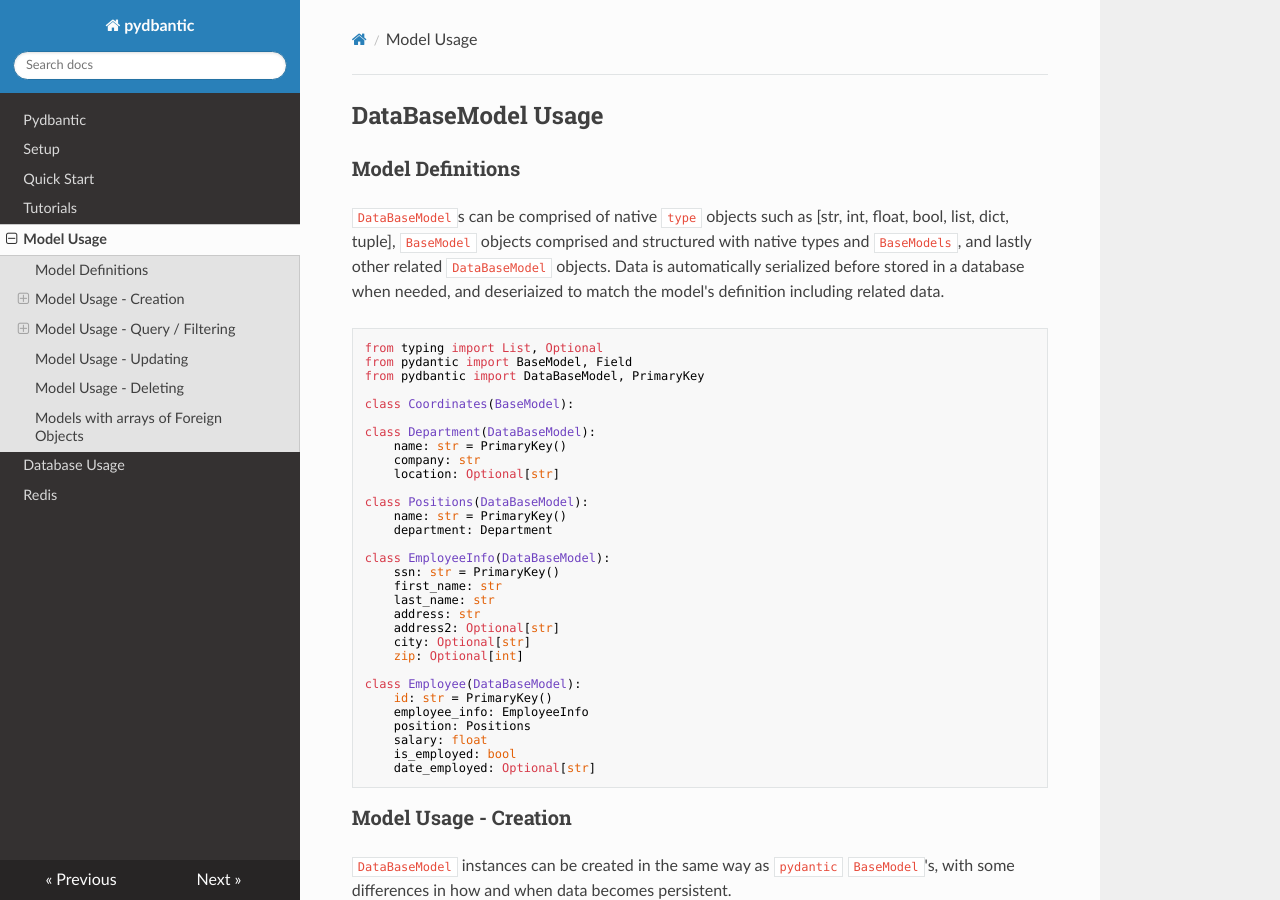
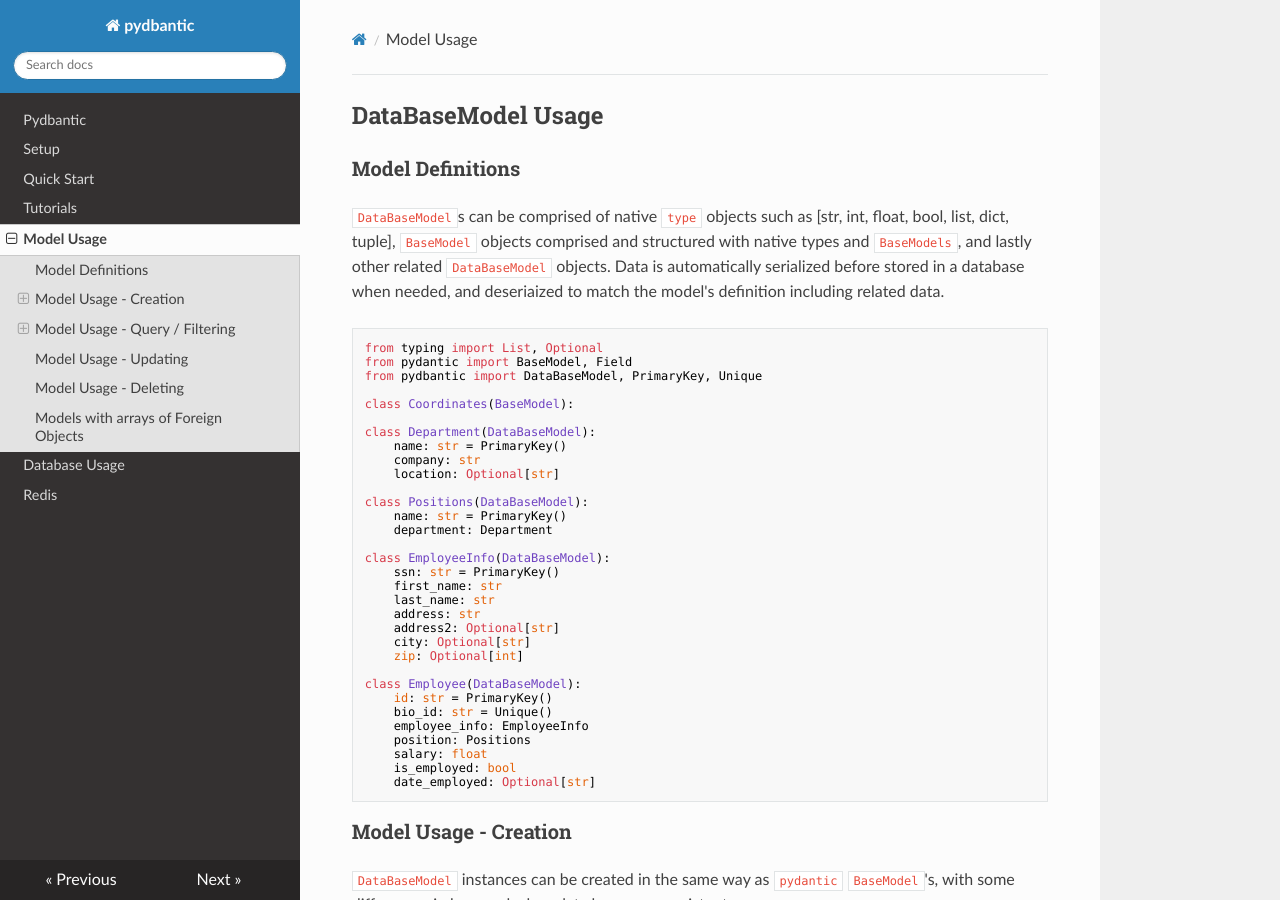
Before and after one commit to codemation/pydbantic, an MkDocs documentation site: the page built from docs/model-usage.md, in a window 1280 px wide and 900 px high. Built offline with MkDocs 1.6.1, drawn with Linux system fonts in a browser that asks for light colours; nearby versions of some CDN libraries.

Commit message:
Added Unique() examples in documentation

````diff
--- a/docs/model-usage.md
+++ b/docs/model-usage.md
@@ -6,7 +6,7 @@
 ```python
 from typing import List, Optional
 from pydantic import BaseModel, Field
-from pydbantic import DataBaseModel, PrimaryKey
+from pydbantic import DataBaseModel, PrimaryKey, Unique
 
 class Coordinates(BaseModel):
 
@@ -30,6 +30,7 @@ class EmployeeInfo(DataBaseModel):
 
 class Employee(DataBaseModel):
     id: str = PrimaryKey()
+    bio_id: str = Unique()
     employee_info: EmployeeInfo
     position: Positions
     salary: float
````
Also changed, not shown: README.md (+2 -2 lines).
